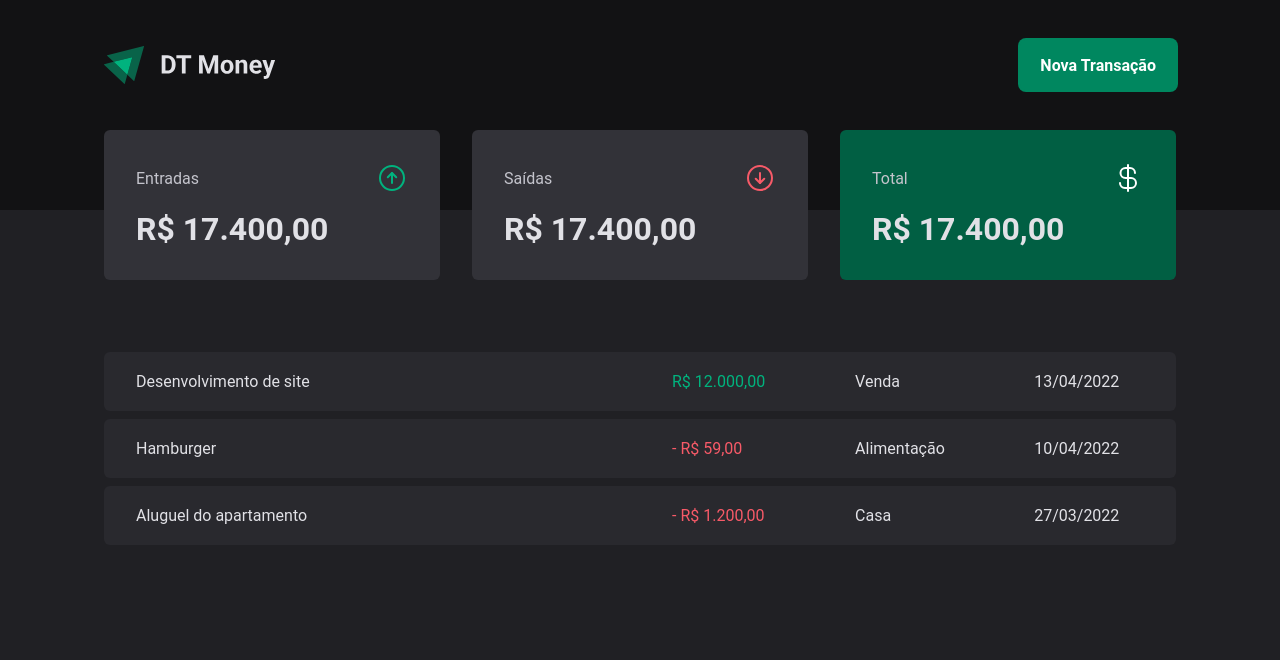
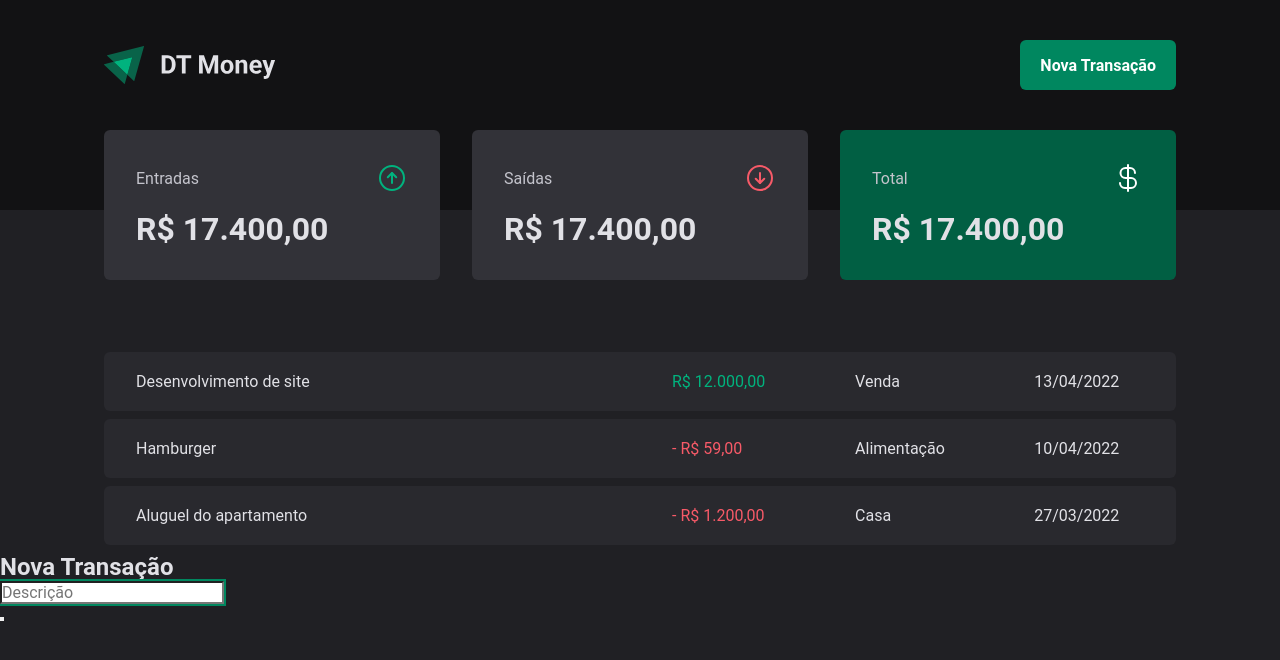
Before and after one commit to joaosanson/dt-money, a React app: page / in a window 1280 px wide. Both pictures are taken after a click on the button "Nova Transação". Shown: the top 660 px of the page. Built offline with nearby package versions, Linux system fonts and the light colour scheme; the HTML template or start-up script is replaced by a standard one.

Commit message:
feat: adding dialog using radix

```diff
--- a/package.json
+++ b/package.json
@@ -10,17 +10,19 @@
     "preview": "vite preview"
   },
   "dependencies": {
+    "@radix-ui/react-dialog": "^1.0.4",
     "phosphor-react": "^1.4.1",
     "react": "^18.2.0",
     "react-dom": "^18.2.0",
     "styled-components": "^6.0.7"
   },
   "devDependencies": {
+    "@rocketseat/eslint-config": "^2.1.0",
     "@types/react": "^18.2.15",
     "@types/react-dom": "^18.2.7",
     "@types/styled-components": "^5.1.27",
-    "@typescript-eslint/eslint-plugin": "^6.0.0",
-    "@typescript-eslint/parser": "^6.0.0",
+    "@typescript-eslint/eslint-plugin": "^6.7.0",
+    "@typescript-eslint/parser": "^6.7.0",
     "@vitejs/plugin-react": "^4.0.3",
     "eslint": "^8.49.0",
     "eslint-plugin-react-hooks": "^4.6.0",
--- a/src/components/Header/index.tsx
+++ b/src/components/Header/index.tsx
@@ -1,13 +1,22 @@
 import { HeaderContainer, HeaderContent, NewTransactionButton } from './styles'
+import * as Dialog from '@radix-ui/react-dialog'
 
 import logoImg from '../../assets/logo-dt-money.svg'
+import { NewTransactionModal } from '../NewTransactionModal'
 
 export function Header() {
   return (
     <HeaderContainer>
       <HeaderContent>
         <img src={logoImg} alt="" />
-        <NewTransactionButton>Nova Transação</NewTransactionButton>
+
+        <Dialog.Root>
+          <Dialog.Trigger asChild>
+            <NewTransactionButton>Nova Transação</NewTransactionButton>
+          </Dialog.Trigger>
+
+          <NewTransactionModal />
+        </Dialog.Root>
       </HeaderContent>
     </HeaderContainer>
   )
--- /dev/null
+++ b/src/components/NewTransactionModal/index.tsx
@@ -0,0 +1,20 @@
+import * as Dialog from '@radix-ui/react-dialog'
+import { Content, Overlay } from './styles'
+
+export function NewTransactionModal() {
+  return (
+    <Dialog.Portal>
+      <Overlay />
+
+      <Content>
+        <Dialog.Title> Nova Transação </Dialog.Title>
+
+        <form action="">
+          <input type="text" placeholder="Descrição" />
+        </form>
+
+        <Dialog.Close />
+      </Content>
+    </Dialog.Portal>
+  )
+}
--- /dev/null
+++ b/src/components/NewTransactionModal/styles.ts
@@ -0,0 +1,5 @@
+import * as Dialog from '@radix-ui/react-dialog'
+import { styled } from 'styled-components'
+
+export const Overlay = styled(Dialog.Overlay)``
+export const Content = styled(Dialog.Content)``
--- a/src/pages/Transactions/components/SearchForm/index.tsx
+++ b/src/pages/Transactions/components/SearchForm/index.tsx
@@ -1,7 +1,7 @@
-import { SearchFormContainer } from "./styles";
+import { SearchFormContainer } from './styles'
 
 export function SearchForm() {
-  return(
+  return (
     <SearchFormContainer>
       <input type="text" />
       <button>Enviar</button>
--- a/src/pages/Transactions/components/SearchForm/styles.ts
+++ b/src/pages/Transactions/components/SearchForm/styles.ts
@@ -1,4 +1,4 @@
-import { styled } from "styled-components";
+import { styled } from 'styled-components'
 
 export const SearchFormContainer = styled.form`
   display: flex;
```
Also changed, not shown: src/components/Summary/index.tsx (+4 -4 lines), src/components/Summary/styles.ts (+7 -5 lines), src/pages/Transactions/index.tsx (+7 -3 lines), src/pages/Transactions/styles.ts (+6 -4 lines), 1 other file (tests, documents, lock files or other folders).
